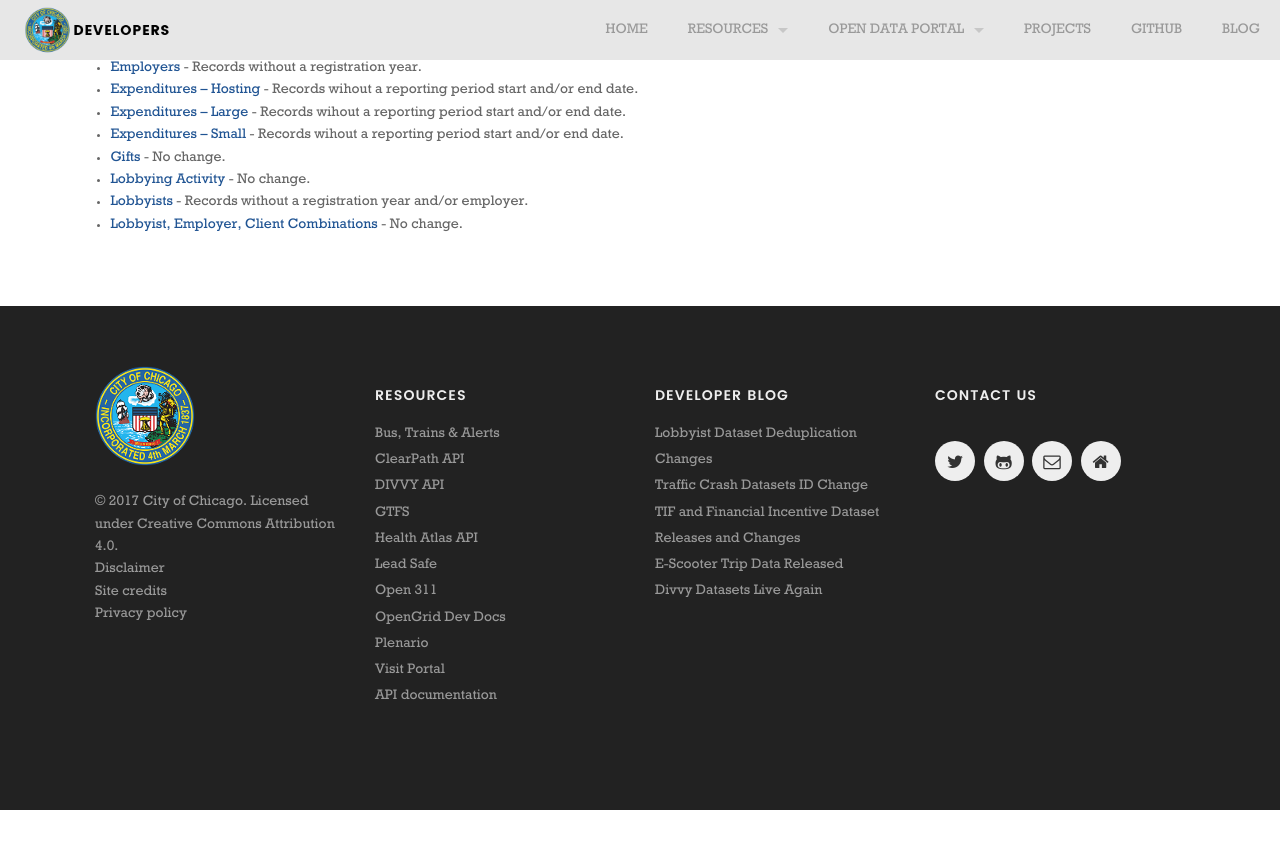
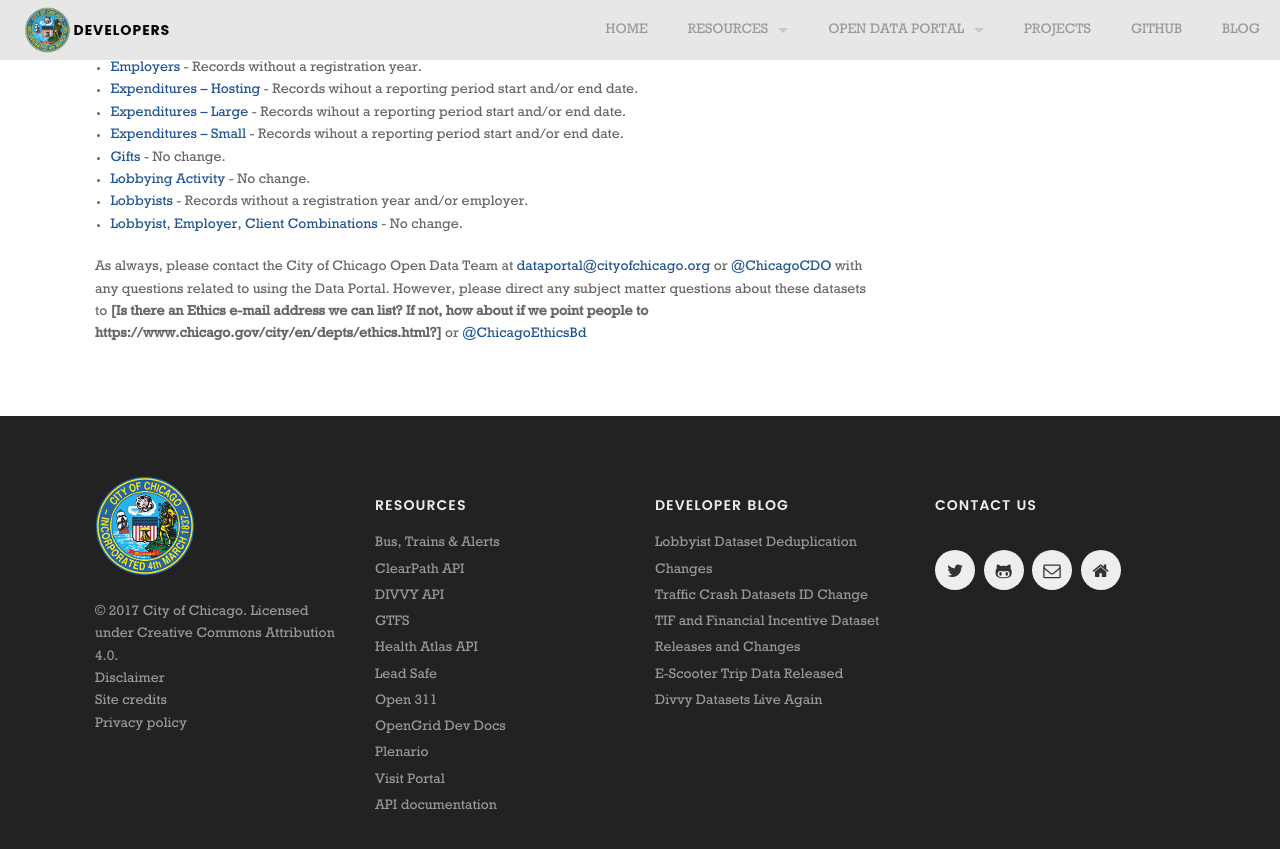
Before and after one commit to Chicago/dev.cityofchicago.org, a Jekyll site: the page built from _posts/2020-02-27-lobbyist-datasets-deduplication.md, in a window 1280 px wide and 900 px high, scrolled down 679 px. Shown: the top 849 px of the window. Built offline with Jekyll 4.4.1, drawn with Linux system fonts in a browser that asks for light colours; some web fonts are replaced; before the commit the page ends 1489 px from its top, so only the background shows below that; some of the changed lines change nothing that is shown.

Commit message:
Update 2020-02-27-lobbyist-datasets-deduplication.md

```diff
--- a/_posts/2020-02-27-lobbyist-datasets-deduplication.md
+++ b/_posts/2020-02-27-lobbyist-datasets-deduplication.md
@@ -1,7 +1,7 @@
 ---
 layout: post
 title: Lobbyist Dataset Deduplication Changes
-date: '2020-02-27T14:00-06:00'
+date: '2020-02-27T15:00-06:00'
 author: Open Data Portal Team
 categories:
 - Open Data
@@ -26,3 +26,5 @@
 * [Lobbying Activity](https://data.cityofchicago.org/Ethics/Lobbyist-Data-Lobbying-Activity/pahz-egmi) - No change.
 * [Lobbyists](https://data.cityofchicago.org/Ethics/Lobbyist-Data-Lobbyists/tq3e-t5yq) - Records without a registration year and/or employer.
 * [Lobbyist, Employer, Client Combinations](https://data.cityofchicago.org/Ethics/Lobbyist-Data-Lobbyist-Employer-Client-Combination/2eqz-3nvz) - No change.
+
+As always, please contact the City of Chicago Open Data Team at [dataportal@cityofchicago.org](mailto:dataportal@cityofchicago.org) or [@ChicagoCDO](https://twitter.com/ChicagoCDO) with any questions related to using the Data Portal. However, please direct any subject matter questions about these datasets to **[Is there an Ethics e-mail address we can list? If not, how about if we point people to https://www.chicago.gov/city/en/depts/ethics.html?]** or [@ChicagoEthicsBd](https://twitter.com/ChicagoEthicsBd)
```
